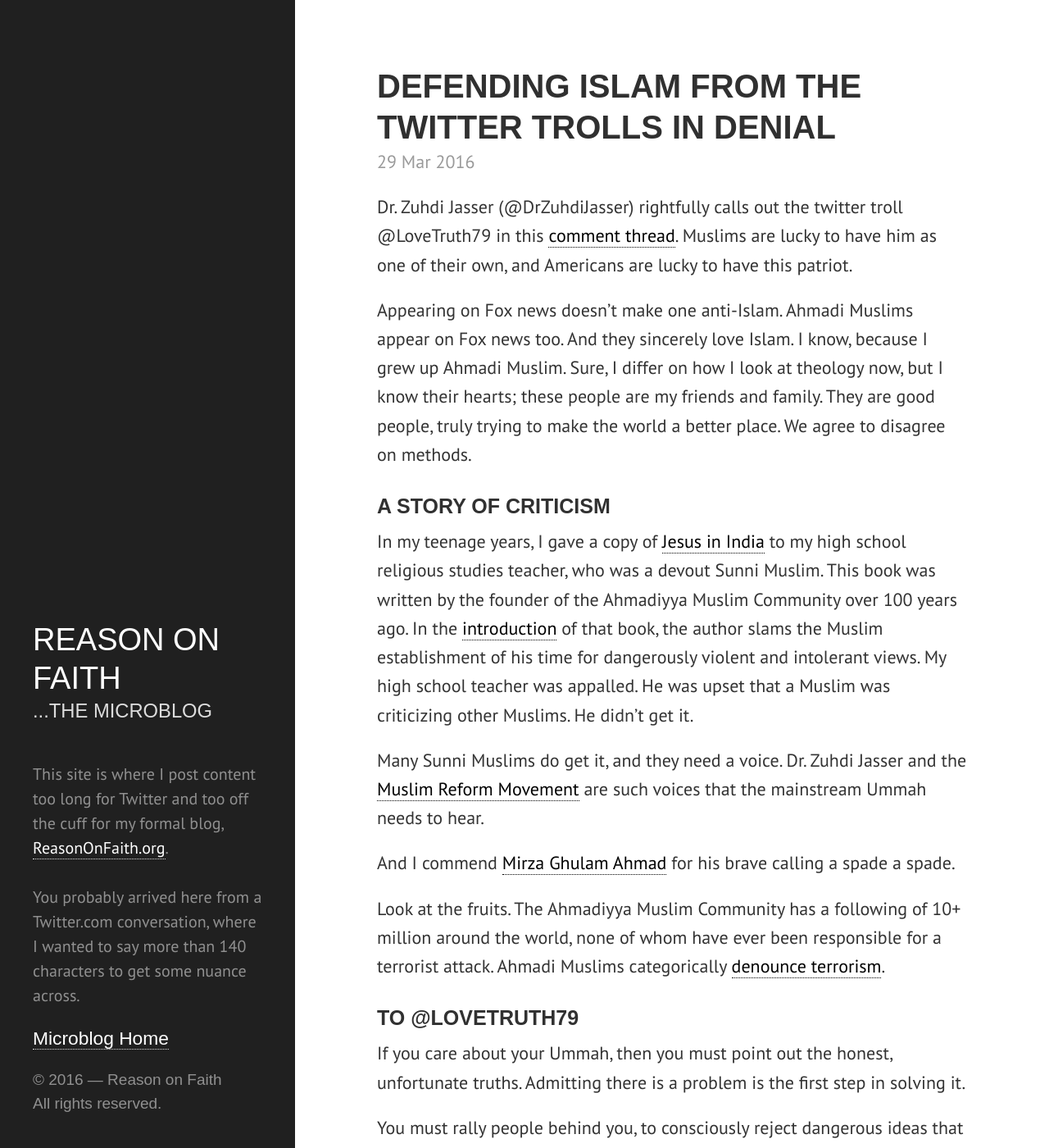
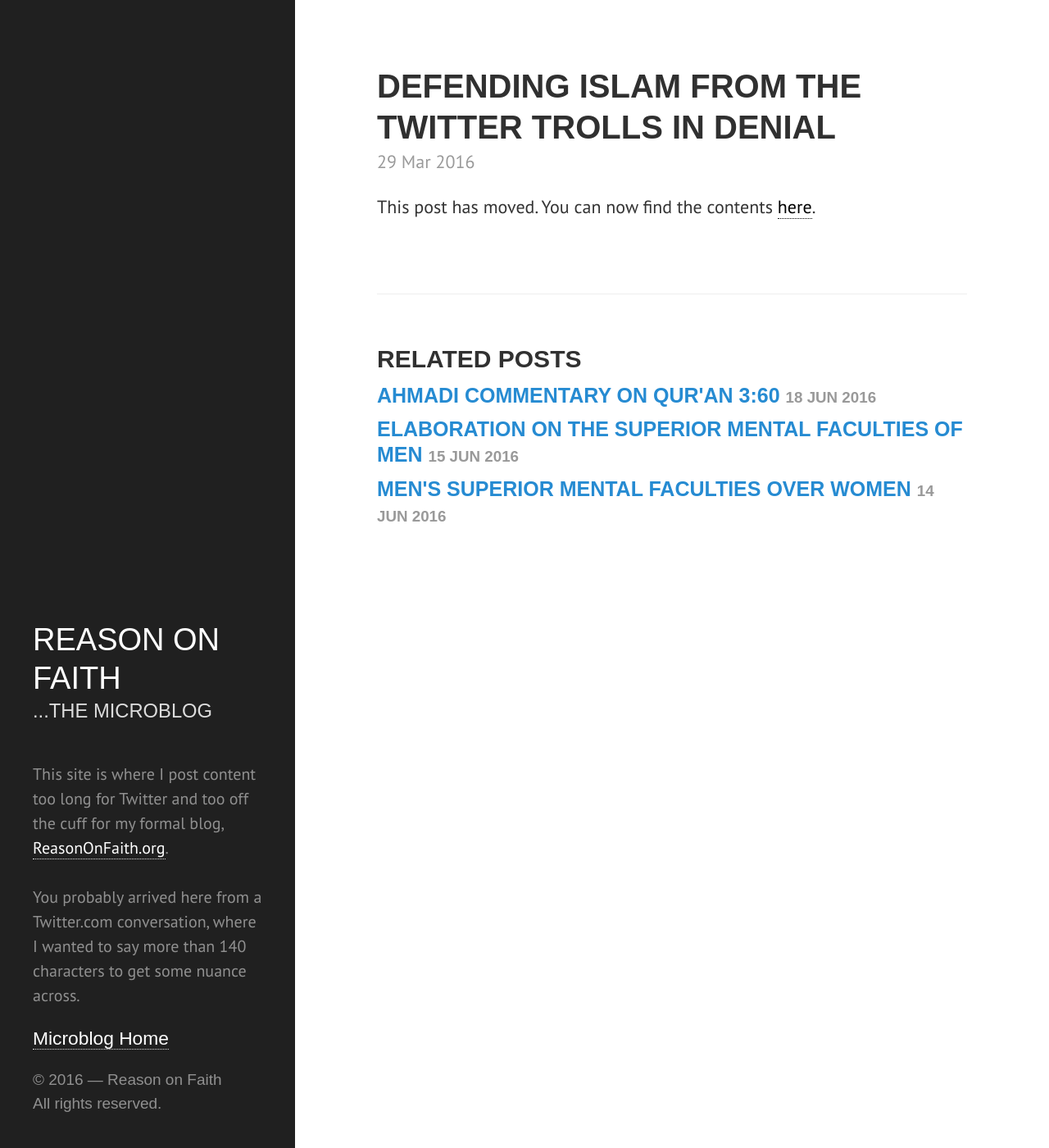
Before and after one commit to ReasonOnFaith/ReasonOnFaith.github.io, a Jekyll site: the page built from _posts/2016-03-29-defending-islam-from-the-twitter-trolls-in-denial.markdown, in a window 1280 px wide and 1400 px high. Shown: the whole window at 82% size. Built offline with Jekyll 4.4.1, drawn with Linux system fonts in a browser that asks for light colours; some of the changed text lies outside the part shown.

Commit message:
Post update: Defending Islam from the Twitter Trolls in Denial

```diff
--- a/_posts/2016-03-29-defending-islam-from-the-twitter-trolls-in-denial.markdown
+++ b/_posts/2016-03-29-defending-islam-from-the-twitter-trolls-in-denial.markdown
@@ -3,26 +3,4 @@ published: true
 title: Defending Islam from the Twitter Trolls in Denial
 layout: post
 ---
-Dr. Zuhdi Jasser (@DrZuhdiJasser) rightfully calls out the twitter troll @LoveTruth79 in this [comment thread](https://twitter.com/DrZuhdiJasser/status/714771370148765696). Muslims are lucky to have him as one of their own, and Americans are lucky to have this patriot.
-
-Appearing on Fox news doesn't make one anti-Islam. Ahmadi Muslims appear on Fox news too. And they sincerely love Islam. I know, because I grew up Ahmadi Muslim. Sure, I differ on how I look at theology now, but I know their hearts; these people are my friends and family. They are good people, truly trying to make the world a better place. We agree to disagree on methods.
-
-### A Story of Criticism
-In my teenage years, I gave a copy of [Jesus in India](http://www.alislam.org/library/books/jesus-in-india) to my high school religious studies teacher, who was a devout Sunni Muslim. This book was written by the founder of the Ahmadiyya Muslim Community over 100 years ago. In the [introduction](http://www.alislam.org/library/books/jesus-in-india/intro.html) of that book, the author slams the Muslim establishment of his time for dangerously violent and intolerant views. My high school teacher was appalled. He was upset that a Muslim was criticizing other Muslims. He didn't get it.
-
-Many Sunni Muslims do get it, and they need a voice. Dr. Zuhdi Jasser and the [Muslim Reform Movement](http://muslimreformmovement.org/) are such voices that the mainstream Ummah needs to hear.
-
-And I commend [Mirza Ghulam Ahmad](http://www.muslimsforpeace.org/hazrat-mirza-ghulam-ahmad/) for his brave calling a spade a spade.
-
-Look at the fruits. The Ahmadiyya Muslim Community has a following of 10+ million around the world, none of whom have ever been responsible for a terrorist attack. Ahmadi Muslims categorically [denounce terrorism](https://www.alislam.org/terrorism.html).
-
-### To @LoveTruth79
-If you care about your Ummah, then you must point out the honest, unfortunate truths. Admitting there is a problem is the first step in solving it.
-
-You must rally people behind you, to consciously reject dangerous ideas that smear Islam and to create a culture that embraces pluralistic ideals. Principles that improve society.
-
-When you reject any criticism of intolerant interpretations of the faith, you fall into the hands of the pro-ISIS wing of the Muslim world.
-
-Your quoting of [Surah Al-Baqara'ah 2:11](http://quran.com/2/11), reveals how you unknowingly render a disservice to your fellow Muslims. You see, not all reform is bad. Don't you espouse reading the Qur'an with some context and nuance? Don't you believe that _takfir_ is a sin?
-
-Reform that calls out injustice is not bad. If you think it so, then you are part of the problem that holds Muslims back.
+This post has moved. You can now find the contents [here](http://reasononfaith.com/post/146804356391/defending-islam-from-the-twitter-trolls-in-denial).
```
